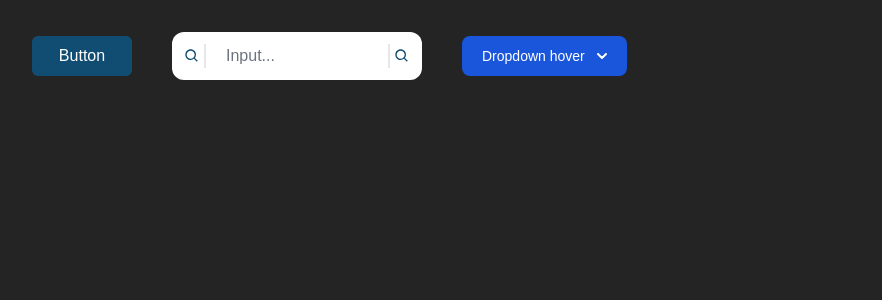
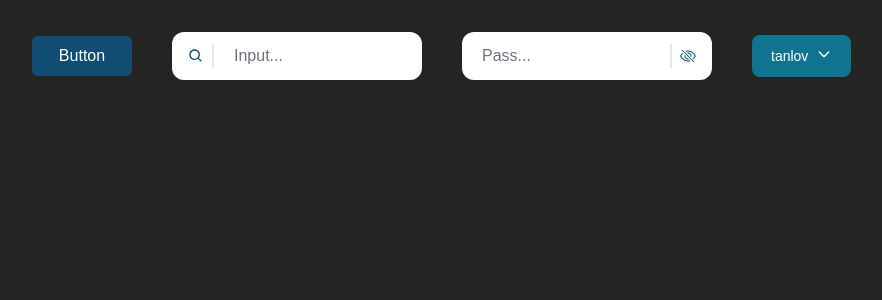
Before and after one commit to AnonymousDeveloper123/BoardifyForGroupFrontend, a React (Vite) app: page /component-list in a window 1280 px wide. Shown: the top 300 px of the page, without its empty margins (0-882 px from the left). Built offline with nearby package versions, Linux system fonts and the light colour scheme.

Commit message:
add new components to component foler

```diff
--- a/src/components/dropdown.component.jsx
+++ b/src/components/dropdown.component.jsx
@@ -1,28 +1,28 @@
 import { Dropdown } from "flowbite-react"
-const DropdownComponent = () => {
+import { useEffect, useState } from "react"
+
+// eslint-disable-next-line react/prop-types
+const DropdownComponent = ({items}) => {
+    useEffect(()=>{
+        // eslint-disable-next-line react/prop-types
+        items.map((item)=>{
+            console.log(item.name)
+        })
+    })
+    const [choose,setChoose]=useState("tanlov");
+    const onChange = (item)=>[
+        setChoose(item)
+    ]
     return (
-        <div className="dropdown">
-            <button id="dropdownDelayButton" data-dropdown-toggle="dropdownDelay" data-dropdown-delay="500" data-dropdown-trigger="hover" className="text-white bg-blue-700 hover:bg-blue-800 focus:ring-4 focus:outline-none focus:ring-blue-300 font-medium rounded-lg text-sm px-5 py-2.5 text-center inline-flex items-center dark:bg-blue-600 dark:hover:bg-blue-700 dark:focus:ring-blue-800" type="button">Dropdown hover <svg className="w-2.5 h-2.5 ms-3" aria-hidden="true" xmlns="http://www.w3.org/2000/svg" fill="none" viewBox="0 0 10 6">
-                <path stroke="currentColor" strokeLinecap="round" strokeLinejoin="round" strokeWidth="2" d="m1 1 4 4 4-4" />
-            </svg>
-            </button>
-            <div id="dropdownDelay" className="z-10 hidden bg-white divide-y divide-gray-100 rounded-lg shadow w-44 dark:bg-gray-700">
-                <ul className="py-2 text-sm text-gray-700 dark:text-gray-200" aria-labelledby="dropdownDelayButton">
-                    <li>
-                        <a href="#" className="block px-4 py-2 hover:bg-gray-100 dark:hover:bg-gray-600 dark:hover:text-white">Dashboard</a>
-                    </li>
-                    <li>
-                        <a href="#" className="block px-4 py-2 hover:bg-gray-100 dark:hover:bg-gray-600 dark:hover:text-white">Settings</a>
-                    </li>
-                    <li>
-                        <a href="#" className="block px-4 py-2 hover:bg-gray-100 dark:hover:bg-gray-600 dark:hover:text-white">Earnings</a>
-                    </li>
-                    <li>
-                        <a href="#" className="block px-4 py-2 hover:bg-gray-100 dark:hover:bg-gray-600 dark:hover:text-white">Sign out</a>
-                    </li>
-                </ul>
-            </div>
-        </div>
+        <Dropdown label={choose}>
+            {
+                // eslint-disable-next-line react/prop-types
+                items.map((item,i)=>{
+                    // eslint-disable-next-line react/jsx-key
+                    return (<Dropdown.Item key={i} onClick={()=>onChange(item.name)}>{item.name}</Dropdown.Item>)
+                })
+            }
+        </Dropdown>
     )
 }
 
--- a/src/components/input.component.jsx
+++ b/src/components/input.component.jsx
@@ -1,16 +1,15 @@
 // eslint-disable-next-line react/prop-types
-const Input = ({ Icon,leftIcon,rightIcon, ...props }) => {
+const Input = ({ Icon,leftIcon,rightIcon,RightIconClick,LeftIconClick,...props }) => {
     return (
       <div className="flex flex-row w-[250px] px-2 py-1 gap-2 items-center bg-white rounded-xl">
-        <div className={`w-5 flex items-center justify-center text-primary cursor-pointer border-e-2 px-3 py-1 h-full ${leftIcon ? 'block' : 'hidden'}`}>
+        <div onClick={LeftIconClick} className={`w-5 flex items-center justify-center text-primary cursor-pointer border-e-2 px-4 py-1 h-full ${leftIcon ? 'block' : 'hidden'}`}>
         {Icon && leftIcon && <span>{<Icon />}</span>}
         </div>
         <input
           {...props}
-          placeholder="Input..."
-          className="px-3 py-2 bg-transparent text-primary rounded-xl w-full outline-none border-none"
+          className="px-3 py-2 bg-transparent ring-0 ring-offset-0 text-primary rounded-xl w-full outline-none border-none"
         />
-        <div className={`w-5 flex items-center justify-center text-primary cursor-pointer border-s-2 px-3 py-1 h-full ${rightIcon ? 'block' : 'hidden'}`}>
+        <div onClick={RightIconClick} className={`w-5 flex items-center justify-center text-primary cursor-pointer border-s-2 px-4 py-1 h-full ${rightIcon ? 'block' : 'hidden'}`}>
         {Icon && rightIcon && <span>{<Icon/>}</span>}
         </div>
       </div>
--- a/src/index.css
+++ b/src/index.css
@@ -14,3 +14,6 @@
   -webkit-font-smoothing: antialiased;
   -moz-osx-font-smoothing: grayscale;
 }
+input{
+  --tw-ring-shadow: 0 0 #000 !important;
+}
--- a/src/pages/component-list.page.jsx
+++ b/src/pages/component-list.page.jsx
@@ -1,12 +1,27 @@
 import { BiSearch } from "react-icons/bi"
-import { Button,DropdownComponent,Input } from "../components"
+import { Button, DropdownComponent, Input } from "../components"
+import { BsEye, BsEyeSlash } from "react-icons/bs"
+import { useState } from "react"
 // import { Dropdown } from "flowbite-react"
 const ComponentList = () => {
+  const [visiblePass, setVisiblePass] = useState(false);
+  const onVisiblePass = () => {
+    setVisiblePass(!visiblePass)
+  }
   return (
     <div className="flex flex-row gap-10 items-center">
-        <Button />
-        <Input rightIcon={true} Icon={BiSearch} leftIcon={true} icon={"K"}/>
-        <DropdownComponent/>
+      <Button />
+      <Input rightIcon={false} placeholder={"Input..."} Icon={BiSearch} leftIcon={true} icon={"K"} />
+      <Input rightIcon={true}
+      RightIconClick={onVisiblePass}
+      Icon={visiblePass ? BsEye : BsEyeSlash}
+      placeholder={"Pass..."}
+      type={visiblePass ? "password" : "text"}
+      leftIcon={false} />
+      <DropdownComponent items={[
+        { "name": "English" },
+        { "name": "Uzbek" }
+      ]} />
     </div>
   )
 }
```
Also changed, not shown: src/utils/contatnt.utils.js (added).
